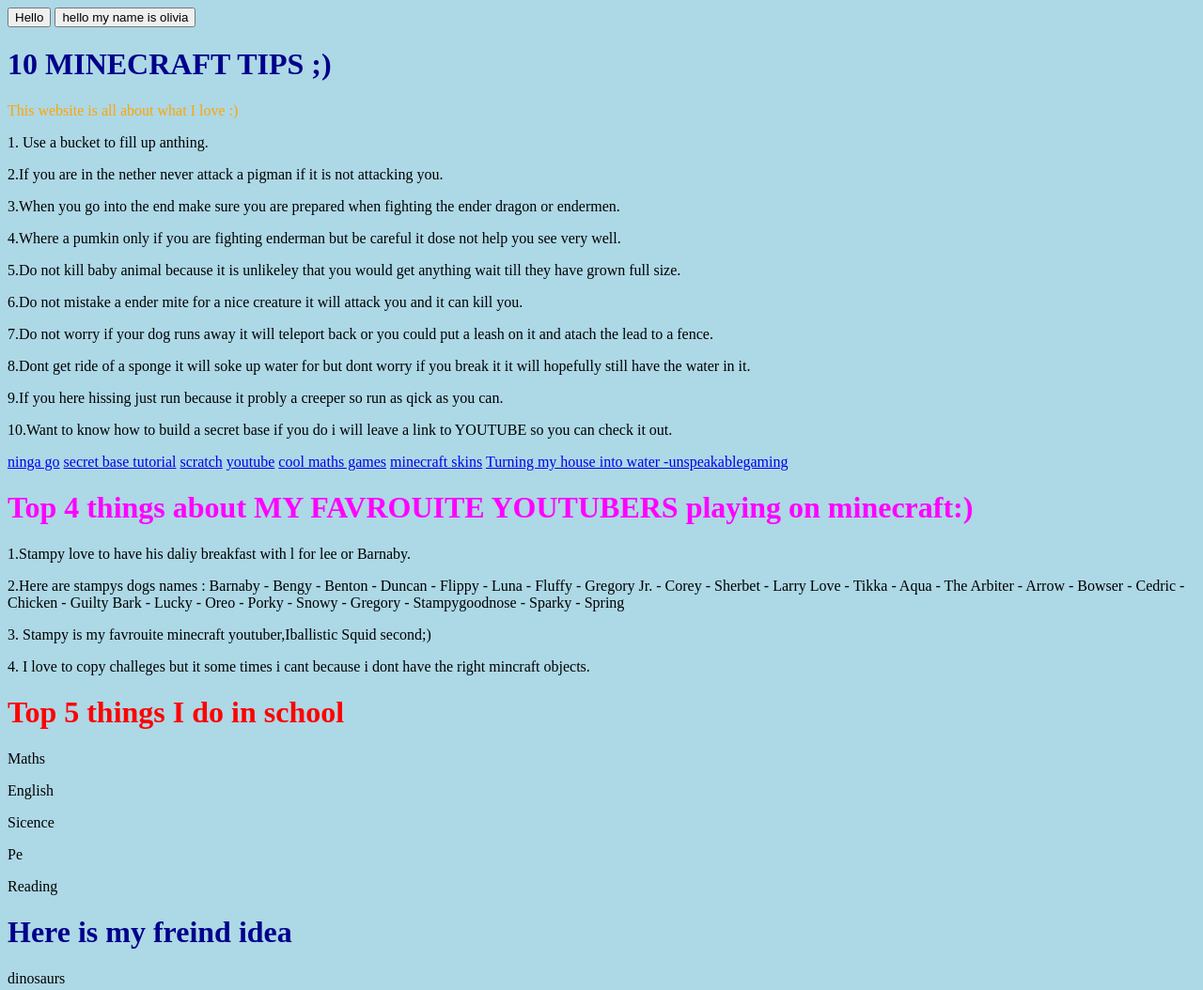
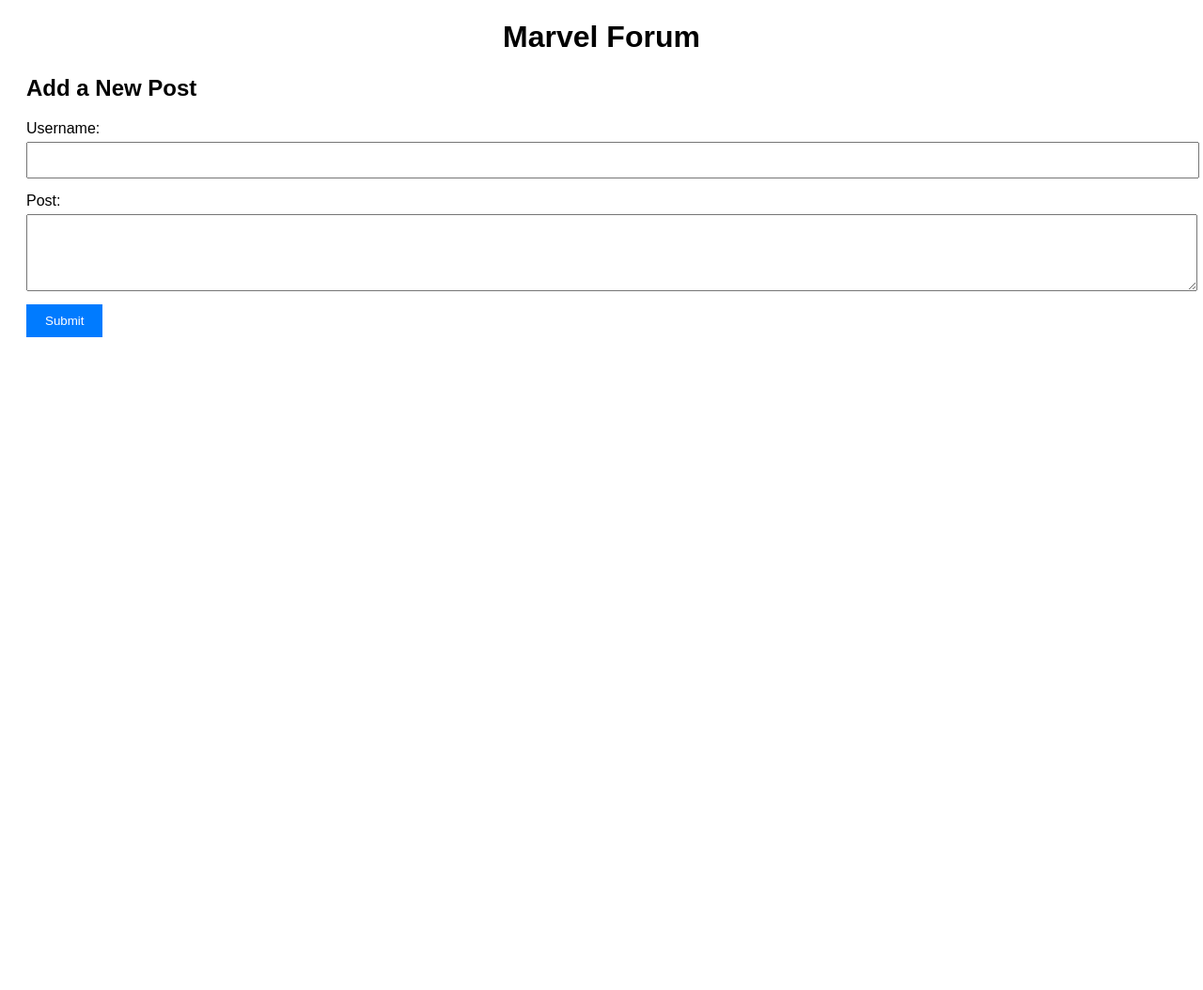
Before and after one commit to boogrant/boogrant.github.io, a plain HTML site: page index.html in a window 1280 px wide. Shown: the top 1054 px of the page at 94% size. After the commit the page ends 800 px from the top, so only its background shows below. Drawn offline with Linux system fonts and the light colour scheme.

Commit message:
Add files via upload

```diff
--- a/index.html
+++ b/index.html
@@ -1,50 +1,30 @@
-<html>
-<title>Boo's Page</title>
-<button onclick='alert("hello")'>Hello</button>
-<button onclick='alert("Hello my name is olivia")'>hello my name is olivia</button>
-<body style="background-color:lightblue">
-<h1 style="color:darkblue">10 MINECRAFT TIPS ;)</h1>
-<p style="color:orange">This website is all about what I love :)</p>
-<p>1. Use a bucket to fill up anthing.</p>
-<p>2.If you are in the nether never attack a pigman if it is not attacking you.</p>
-<p>3.When you go into the end make sure you are prepared when fighting the ender dragon or endermen.</p>
-<p>4.Where a pumkin only if you are fighting enderman but be careful it dose not help you see very well.</p>
-<p>5.Do not kill baby animal because it is unlikeley that you would get anything wait till they have grown full size. </p>
-<p>6.Do not mistake a ender mite for a nice  creature it will attack you and it can kill you.</p>
-<p>7.Do not worry if your dog runs away it will teleport back or you could put a leash on it and atach the lead to a fence.</p>
-<p>8.Dont get ride of a sponge it will soke up water for but dont worry if you break it it will hopefully still have the water in it.</p>
-<p>9.If you here hissing just run because it probly a creeper so run as qick as you can.</p>
-<p>10.Want to know how to build a secret base if you do i will leave a link to YOUTUBE so you can check it out.</p>
-<a href="https://www.lego.com">ninga go</a>
-<a href="https://www.youtube.com/watch?v=nrrIGylT6CY">secret base tutorial</a>             <a href="https://scratch.mit.edu/">scratch</a>
-<a href="http://www.youtube.com">youtube</a>
-<a href="http://www.coolmath-games.com/">cool maths games</a>
-<a href="http://www.minecraftskins.com/">minecraft skins</a>
-<a href="https://www.youtube.com">Turning my house into water -unspeakablegaming</a>
-
-
-
-
-
-<h1 style="color:magenta">Top 4 things about MY FAVROUITE YOUTUBERS playing on minecraft:)</h1>
-<p>1.Stampy love to have his daliy breakfast with l for lee or Barnaby.</p>
-<p>2.Here are  stampys dogs names : Barnaby - Bengy - Benton - Duncan - Flippy - Luna - Fluffy - Gregory Jr. - Corey - Sherbet - Larry Love - Tikka - Aqua - The Arbiter - Arrow - Bowser - Cedric - Chicken - Guilty Bark - Lucky - Oreo - Porky - Snowy - Gregory - Stampygoodnose - Sparky - Spring </p>
-<P>3. Stampy is my favrouite minecraft youtuber,Iballistic Squid second;)</p>
-<P>4. I love to copy challeges but it some times i cant because i dont have the right mincraft objects. </p>
-<h1 style="color:red">Top 5 things I do in school</h1>
-<p>Maths</p>
-<p>English</p>
-<p>Sicence</p>
-<p>Pe</p>
-<p>Reading</p>
-
-<h1 style="color:darkblue">Here is my freind idea</h1>
-<p>dinosaurs</p>
-<img src="dinosaurs.jpg">
-<p>This is my freind Rory's idear</p>
-<p>Rory is my best freind as well as some others</p>
-
-<button onclick='alert("goodbye")'>goodbye</button>
-
+<!DOCTYPE html>
+<html lang="en">
+<head>
+    <meta charset="UTF-8">
+    <meta name="viewport" content="width=device-width, initial-scale=1.0">
+    <title>Marvel Forum</title>
+    <link rel="stylesheet" href="styles.css">
+</head>
+<body>
+    <header>
+        <h1>Marvel Forum</h1>
+    </header>
+    <main>
+        <section id="post-form">
+            <h2>Add a New Post</h2>
+            <form id="new-post-form">
+                <label for="username">Username:</label>
+                <input type="text" id="username" name="username" required>
+                <label for="post-content">Post:</label>
+                <textarea id="post-content" name="content" rows="4" required></textarea>
+                <button type="submit">Submit</button>
+            </form>
+        </section>
+        <section id="posts">
+            <!-- Posts will be dynamically added here -->
+        </section>
+    </main>
+    <script src="script.js"></script>
 </body>
 </html>
--- /dev/null
+++ b/script.js
@@ -0,0 +1,30 @@
+
+
+document.getElementById('new-post-form').addEventListener('submit', function(event) {
+    event.preventDefault();
+
+    const username = document.getElementById('username').value;
+    const content = document.getElementById('post-content').value;
+
+    const postContainer = document.getElementById('posts');
+
+    const postElement = document.createElement('div');
+    postElement.className = 'post';
+
+    postElement.innerHTML = `
+        <strong>${username}</strong>
+        <p>${content}</p>
+        <span class="like-btn" onclick="toggleLike(this)">❤️</span>
+    `;
+
+    postContainer.appendChild(postElement);
+
+    // Clear the form
+    document.getElementById('new-post-form').reset();
+});
+
+function toggleLike(button) {
+    const heart = '❤️';
+    const emptyHeart = '🤍';
+    button.textContent = button.textContent === heart ? emptyHeart : heart;
+}
--- /dev/null
+++ b/styles.css
@@ -0,0 +1,49 @@
+/* styles.css */
+
+body {
+    font-family: Arial, sans-serif;
+}
+
+header {
+    text-align: center;
+    margin-bottom: 20px;
+}
+
+#post-form {
+    margin: 20px;
+}
+
+form label {
+    display: block;
+    margin: 5px 0;
+}
+
+form input, form textarea {
+    width: 100%;
+    padding: 10px;
+    margin-bottom: 10px;
+}
+
+button {
+    padding: 10px 20px;
+    background-color: #007BFF;
+    color: white;
+    border: none;
+    cursor: pointer;
+}
+
+button:hover {
+    background-color: #0056b3;
+}
+
+.post {
+    border: 1px solid #ddd;
+    padding: 10px;
+    margin-bottom: 10px;
+}
+
+.post .like-btn {
+    cursor: pointer;
+    color: #ff0000;
+    font-size: 20px;
+}
```
